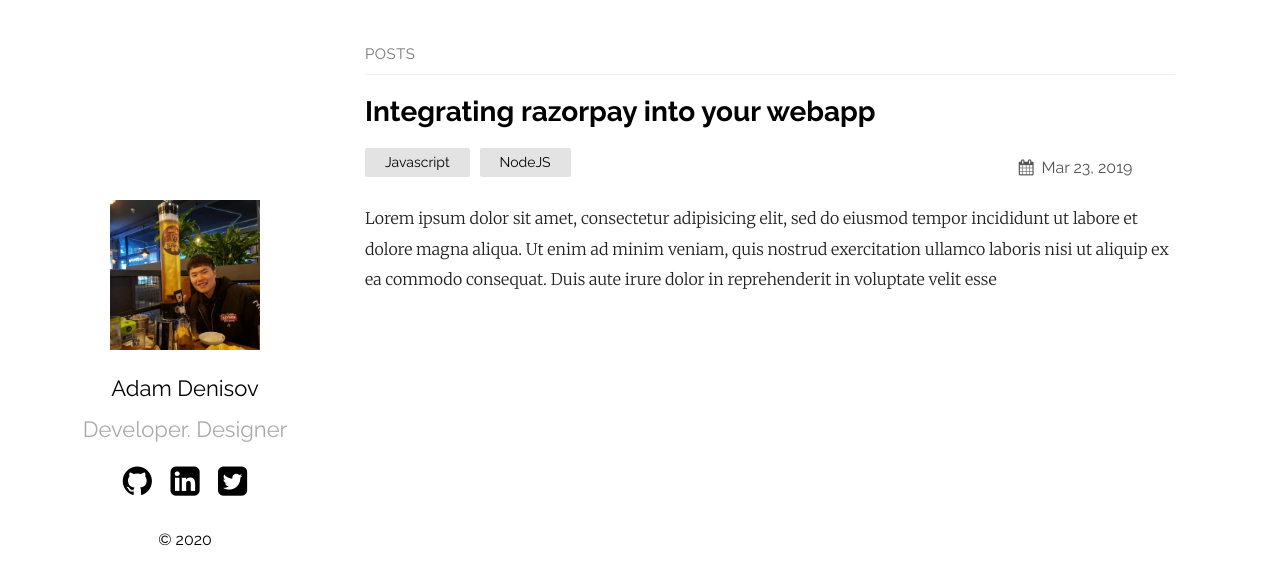
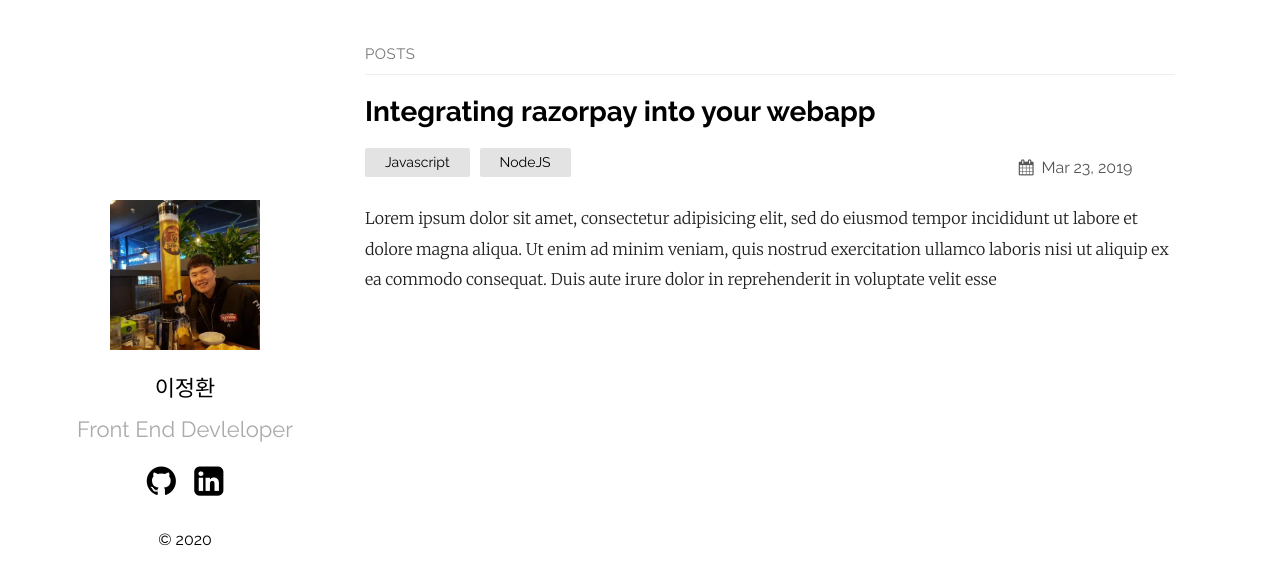
Before and after one commit to winterlood/winterlood.github.io, a Jekyll site: the page built from index.md, in a window 1280 px wide. Shown: the top 585 px of the page. Built offline with Jekyll 4.4.1, drawn with Linux system fonts in a browser that asks for light colours.

Commit message:
Update _config.yml

```diff
--- a/_config.yml
+++ b/_config.yml
@@ -12,16 +12,16 @@ show_excerpts: true # set to true to show excerpts on the homepage
 sass:
   sass_dir: _sass
 plainwhite:
-  name: Adam Denisov
-  tagline: Developer. Designer
+  name: 이정환
+  tagline: Front End Devleloper
   date_format: "%b %-d, %Y"
   sitemap: true # set to true to generate sitemap.xml content
 
   # generate social links in footer
   social_links:
-    twitter: thelehhman
-    github:  thelehhman
-    linkedIn: in/thelehhman
+    twitter: #
+    github:  https://github.com/winterlood
+    linkedIn: https://www.linkedin.com/in/%EC%A0%95%ED%99%98-%EC%9D%B4-06065818b/
     rss: rss
     # dribbble: jekyll
     # facebook: jekyll
```
